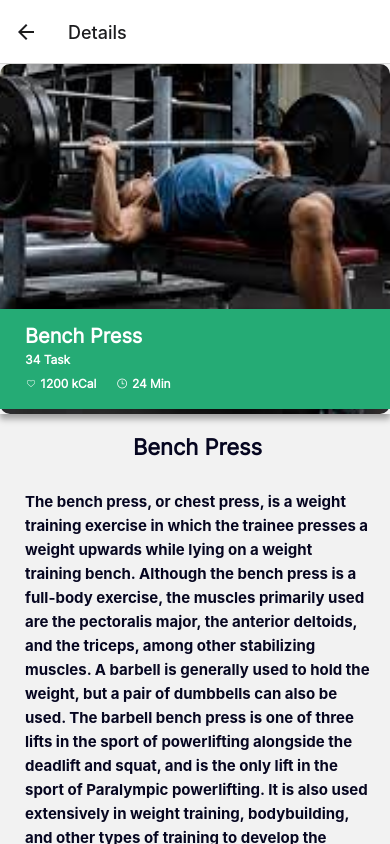
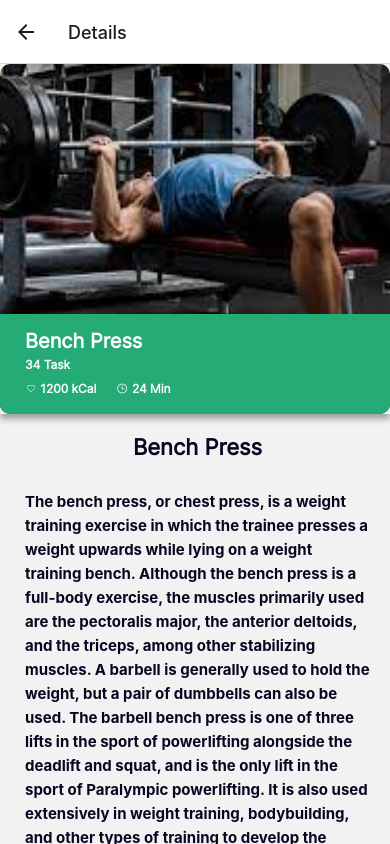
Before and after one commit to firatgoktepe/Gymnesia, a React Native app: screen /Details in a window 390 px wide. Built offline with nearby package versions, Linux system fonts and the light colour scheme; no server answers; what expo-linking would draw is missing.

Commit message:
fix: more border regulations added

```diff
--- a/screens/ModalDetailsScreen.tsx
+++ b/screens/ModalDetailsScreen.tsx
@@ -71,10 +71,12 @@ const styles = StyleSheet.create({
     elevation: 10,
   },
   contentContainer: {
-    top: 120,
+    top: 125,
     height: 100,
     backgroundColor: "#25AB75",
     padding: 15,
+    borderBottomLeftRadius: 10,
+    borderBottomRightRadius: 10,
   },
   profileTitle: {
     fontSize: 20,
--- a/screens/ModalFeaturedDetails.tsx
+++ b/screens/ModalFeaturedDetails.tsx
@@ -68,10 +68,12 @@ const styles = StyleSheet.create({
     elevation: 10,
   },
   contentContainer: {
-    top: 120,
+    top: 125,
     height: 100,
     backgroundColor: "#25AB75",
     padding: 15,
+    borderBottomLeftRadius: 10,
+    borderBottomRightRadius: 10,
   },
   profileTitle: {
     fontSize: 20,
```
